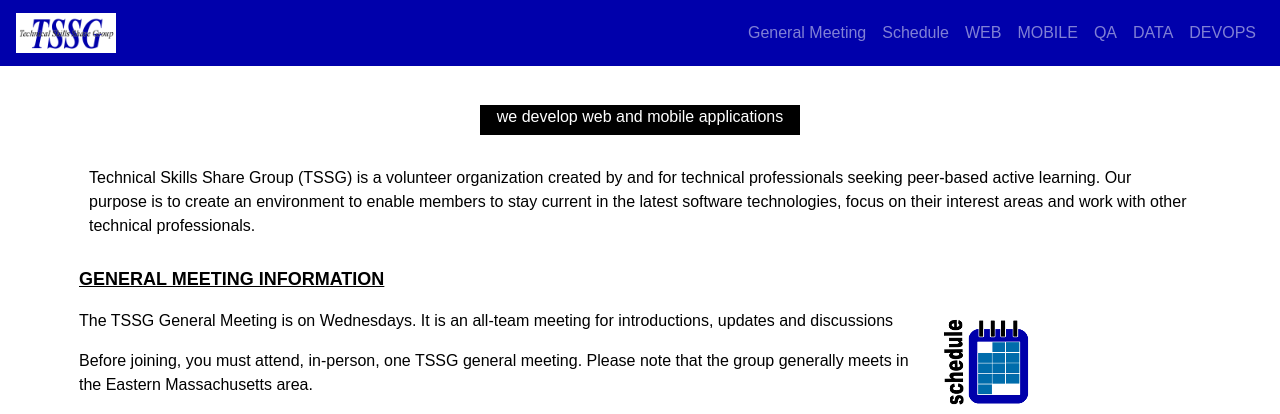
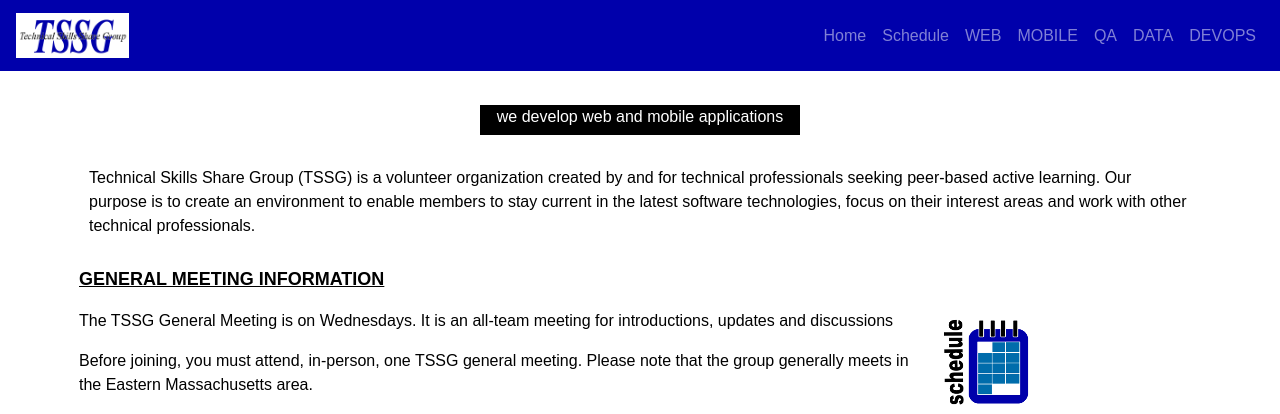
Before and after one commit to pscheid1/tssgDbProject, a PHP site: page / in a window 1280 px wide. Shown: the top 414 px of the page. Run offline with PHP 8.4, Linux system fonts and the light colour scheme.

Commit message:
Small fixes to header, footer, styles, as recommended by Lora.

```diff
--- a/Styles/styles.css
+++ b/Styles/styles.css
@@ -20,7 +20,7 @@
 
     .tssg-logo {
 /*      max-width: 30%;  */
-      max-height:50px;
+      max-height:55px;
     }
 
 
@@ -105,66 +105,10 @@
   background-color: rgb(57, 123, 247);
 }
 
+.nav-link {
+  cursor: pointer;
+}
 
-
-/* Page Footer styles.  (NOTE: As of 10/28/2018, styles for the footer nav bar are not used,
-  since the footer nav bar was removed, but the styles are left in case they're needed
-  at some future date.  )
-*/
-
- /*   #pageFooter {
-      display: inline-block;
-      position: fixed;
-      bottom: 0;
-      width: 100%;
-      color:#AAAAAA;
-      background-color:white;
-      left: 0;
-      text-align: center;
-      border-top: 4px solid rgb(57, 123, 247);
-      margin-top: 4px;
-      padding-top: 4px;
-
-      text-align:center;
-      background-color: #0000ab;
-      padding-top: 10px;
-      padding-bottom: 10px;
-    }
-
-/*    My styles for the icon nav bar in the footer were disabled 11/7, while I test Paul's version.
-
-    #link-bar-wrapper {
-      display:table;
-      width:60%;
-      max-width:500px;
-      max-height:100px;
-      background-color:white;
-      text-align: left;
-      margin: auto;
-    }
-
-    .sticky-image-wrapper {
-      display:table-row;
-    }
-
-    .linkCell {
-      display: table-cell;
-      text-align: center;
-      margin:10px;
-    }
-
-    .link-icon {
-      max-width:50px;
-      padding: 5px;
-      }
-
-    .link-icon img {
-       border:5px solid white;
-    }
-
-    .currentPage img {
-      border:5px solid green;
-    } */
 
     #copyrightLine {
       font-size:10px;
@@ -299,7 +243,7 @@ Styles for the Schedule page
 }
 
 .currentPage {
-    background-color: #0AB6C2;
-/*    border: 4px solid #0AB6C2; */
+    background-color: #88c8cc;
+    border: 4px solid #88c8cc; */
 
 }
--- a/pageFooter.html
+++ b/pageFooter.html
@@ -4,11 +4,11 @@ block to be inserted must be a single html block! -->
 <div id="footerWrapper">
      <div id="link-bar-wrapper">
 	    <!-- Paul's footer icon bar -->
-        <a href="webGroup.html"><img id="webGroup" class="link-icon" title="Web Group" src="Images/icon_web.png"/></a>
-        <a href="mobileGroup.html"><img id="mobileGroup" class="link-icon" title="Mobile Group" src="Images/icon_mobile_v2.png" /></a>
-        <a href="qaGroup.html"><img id="qaGroup" class="link-icon" title="QA Group" src="Images/icon_quality_v2.png" /></a>
-        <a href="dataGroup.html"><img id="dataGroup" class="link-icon" title="Data Group" src="Images/icon_data_v2.png" /></a>
-        <a href="devopsGroup.html"><img id="devopsGroup" class="link-icon" title="DevOps Group" src="Images/icon_devops.png" /></a>
+        <a href="webGroup.html#top"><img id="webGroup" class="link-icon" title="Web Group" src="Images/icon_web.png"/></a>
+        <a href="mobileGroup.html#top"><img id="mobileGroup" class="link-icon" title="Mobile Group" src="Images/icon_mobile_v2.png" /></a>
+        <a href="qaGroup.html#top"><img id="qaGroup" class="link-icon" title="QA Group" src="Images/icon_quality_v2.png" /></a>
+        <a href="dataGroup.html#top"><img id="dataGroup" class="link-icon" title="Data Group" src="Images/icon_data_v2.png" /></a>
+        <a href="devopsGroup.html#top"><img id="devopsGroup" class="link-icon" title="DevOps Group" src="Images/icon_devops.png" /></a>
     </div> <!-- end link-bar-wrapper -->
 
 <!-- copyright notice removed by group decision, 11/14/2018
--- a/pageHeader.html
+++ b/pageHeader.html
@@ -9,7 +9,7 @@
 
       <nav class="navbar navbar-expand-md navbar-dark" style="background-color: #0000ab">
         <!--div class="container-fluid"-->
-        <a href="index.html">
+        <a href="index.html#top">
           <img class="navbar-brand img-fluid tssg-logo" src="Images/Logo_TSSG.png" alt="" />
         </a>
           <button class="navbar-toggler" type="button" data-toggle="collapse" data-target="#myNavbar"
@@ -20,25 +20,25 @@
           <div class="collapse navbar-collapse" id="myNavbar">
             <ul class="nav navbar-nav ml-auto">
               <li class="nav-item">
-                <a class="nav-link link-override" href="index.html">General Meeting</a>
+                <a class="nav-link link-override" href="index.html#top">Home</a>
               </li>
               <li class="nav-item">
-                <a class="nav-link link-override" href="schedule.html">Schedule</a>
+                <a class="nav-link link-override" href="schedule.html#top">Schedule</a>
               </li>
               <li class="nav-item">
-                <a class="nav-link link-override" href="webGroup.html">WEB</a>
+                <a class="nav-link link-override" href="webGroup.html#top">WEB</a>
               </li>
               <li class="nav-item">
-                <a class="nav-link link-override" href="mobileGroup.html">MOBILE</a>
+                <a class="nav-link link-override" href="mobileGroup.html#top">MOBILE</a>
               </li>
               <li class="nav-item">
-                <a class="nav-link link-override" href="qaGroup.html">QA</a>
+                <a class="nav-link link-override" href="qaGroup.html#top">QA</a>
               </li>
               <li class="nav-item">
-                <a class="nav-link link-override" href="dataGroup.html">DATA</a>
+                <a class="nav-link link-override" href="dataGroup.html#top">DATA</a>
               </li>
               <li class="nav-item">
-                <a class="nav-link link-override" href="devopsGroup.html">DEVOPS</a>
+                <a class="nav-link link-override" href="devopsGroup.html#top">DEVOPS</a>
               </li>
             </ul>
           </div>
@@ -49,37 +49,6 @@
     <!-- /div -->
     <!-- top-image -->
   </div> <!-- fixed-top -->
-
-<!--
-  <div class="d-flex flex-row row">
-    <div class="col-sm-12 align-self-center">
-      <div id="Slide" class="container-fluid text-center" style="max-width: 350px">
-        <div id="myCarousel" class="carousel slide text-center" data-ride="carousel">
-          <div class="carousel-inner text-center" role="listbox">
-            <div class="carousel-item active">
-              <p class="car-text"> we develop web and mobile applications </p>
-            </div>
-            <div class="carousel-item">
-              <p class="car-text"> we perform software quality assurance </p>
-            </div>
-            <div class="carousel-item">
-              <p class="car-text"> we perform data analytics </p>
-            </div>
-          </div>
-        -->
-          <!-- slide wrapper -->
-          <!-- Indicators -->
-          <!--
-          <ol class="carousel-indicators">
-            <li data-target="#myCarousel" data-slide-to="0" class="active"></li>
-            <li data-target="#myCarousel" data-slide-to="1"></li>
-            <li data-target="#myCarousel" data-slide-to="2"></li>
-          </ol>
-
-        </div>
-      </div>
-    </div>
-  </div>
--->
+  <a href="#top"></a>
 </div>
   <!-- end of header section -->
```
